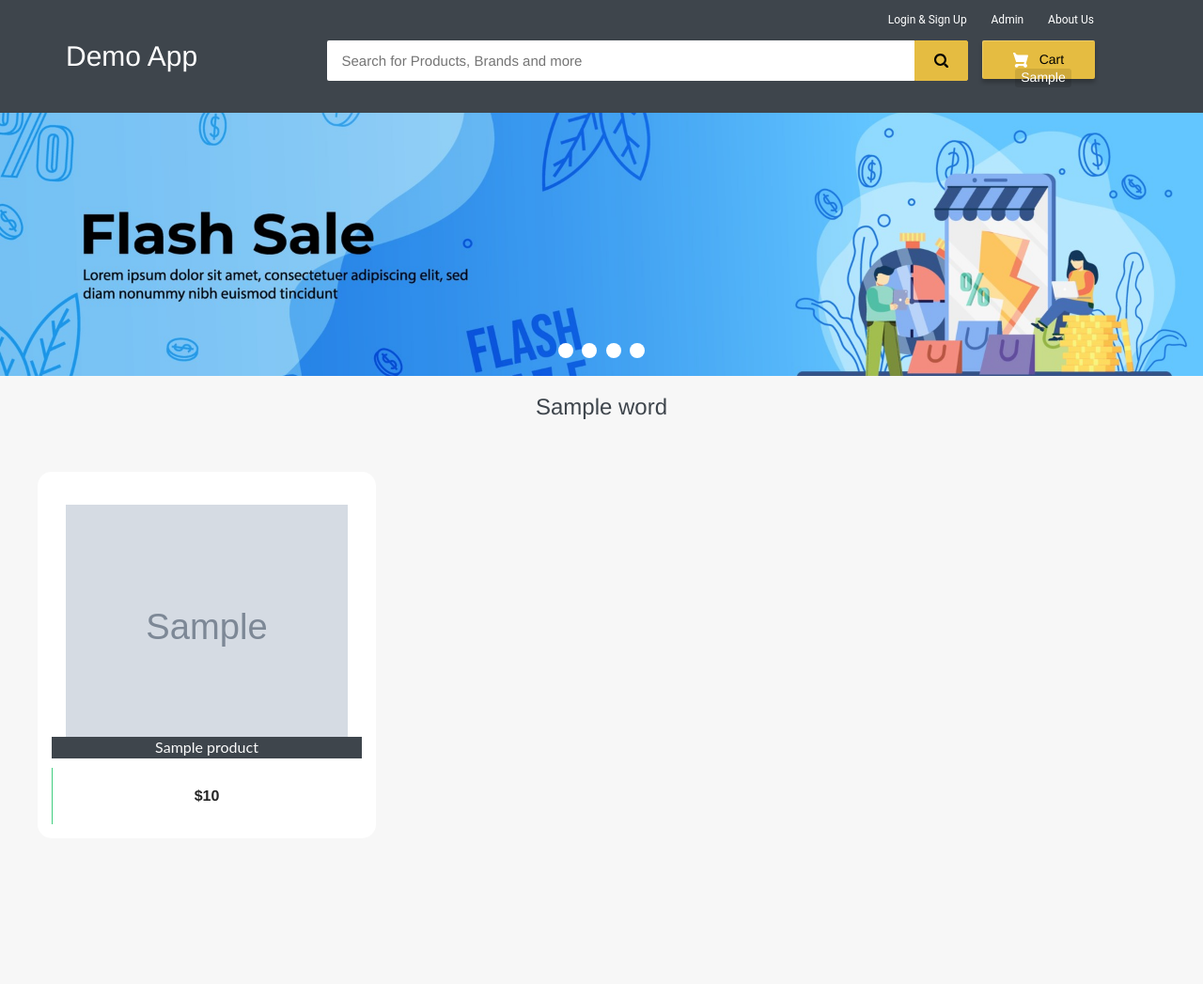
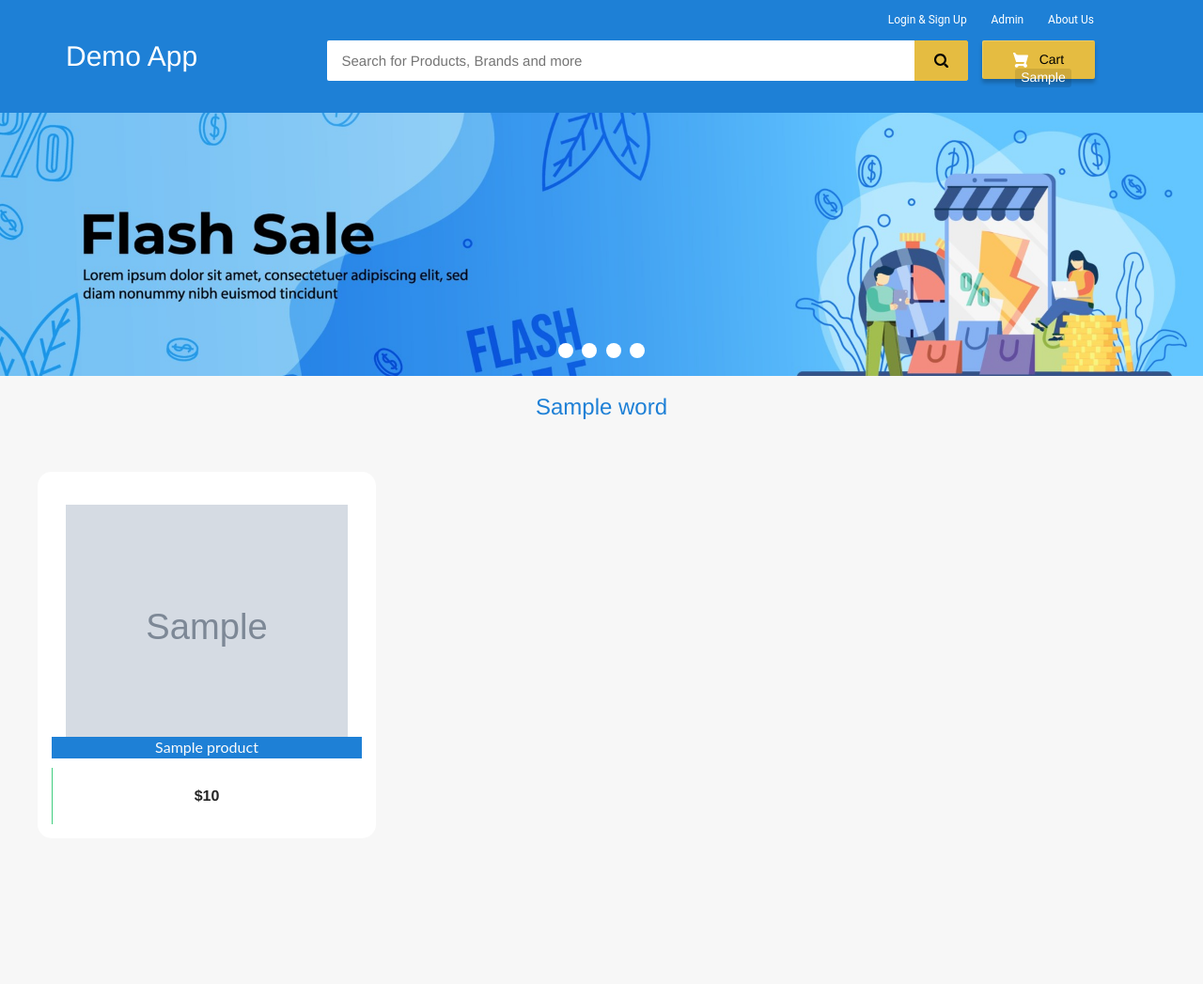
Before and after one commit to GeethaVaishnavi/Project, a Django app: template templates/ecom/index.html in a window 1280 px wide. Shown: the top 1047 px of the page at 94% size. Run offline with Django 3.2, Linux system fonts and the light colour scheme; the template is opened without the code that fills it: most values are stand-ins (such as "Sample title", 1, 10 or a date in 2020); grey boxes marked "Sample" are stand-in pictures; some libraries are stand-ins or nearby versions.

Commit message:
color changes

```diff
--- a/templates/ecom/homebase.html
+++ b/templates/ecom/homebase.html
@@ -15,7 +15,7 @@ body {
 }
 
 #navbar {
-    background-color: #3e454c;
+    background-color:   #1e80d6;
     color: black;
 }
 
--- a/templates/ecom/index.html
+++ b/templates/ecom/index.html
@@ -407,7 +407,7 @@ img {
 </div>
 
 {%if products%}
-<h3 style="text-align:center; color:#3E454C;">{{word}}</h3>
+<h3 style="text-align:center; color:  #1e80d6;">{{word}}</h3>
 <br>
 
 <!-- products data starttttttttttttttttttttttttttttttttttttttttttttttttttttttttttttttt -->
@@ -424,7 +424,7 @@ img {
                 <img class="img" src="{% static p.product_image.url %}" alt="product pic" height="300px" width="300px">
                 <div class="img-info">
                   <div class="info-inner">
-                    <span style="background-color:#3e454c; color:fbfbfb;"class="p-company">{{p.name}}</span>
+                    <span style="background-color:  #1e80d6; color:fbfbfb;"class="p-company">{{p.name}}</span>
 
                   </div>
                   <div class="a-size">{{p.description}}</div>
@@ -460,7 +460,7 @@ img {
 </div>
 <!-- products data enddddddddddddddddddddddddddddddddddddddddddddddddddddddddddd -->
 {%else%}
-<h3 style="text-align:center; color:#3E454C;">No Search Found</h3>
+<h3 style="text-align:center; color:  #1e80d6;">No Search Found</h3>
 {%endif%}
 
 <script>
--- a/templates/ecom/navbar.html
+++ b/templates/ecom/navbar.html
@@ -13,7 +13,7 @@ body {
 }
 
 #navbar {
-    background-color: #3e454c;
+    background-color:   #1e80d6;
     color: black;
 }
 
```
Also changed, not shown: db.sqlite3.
